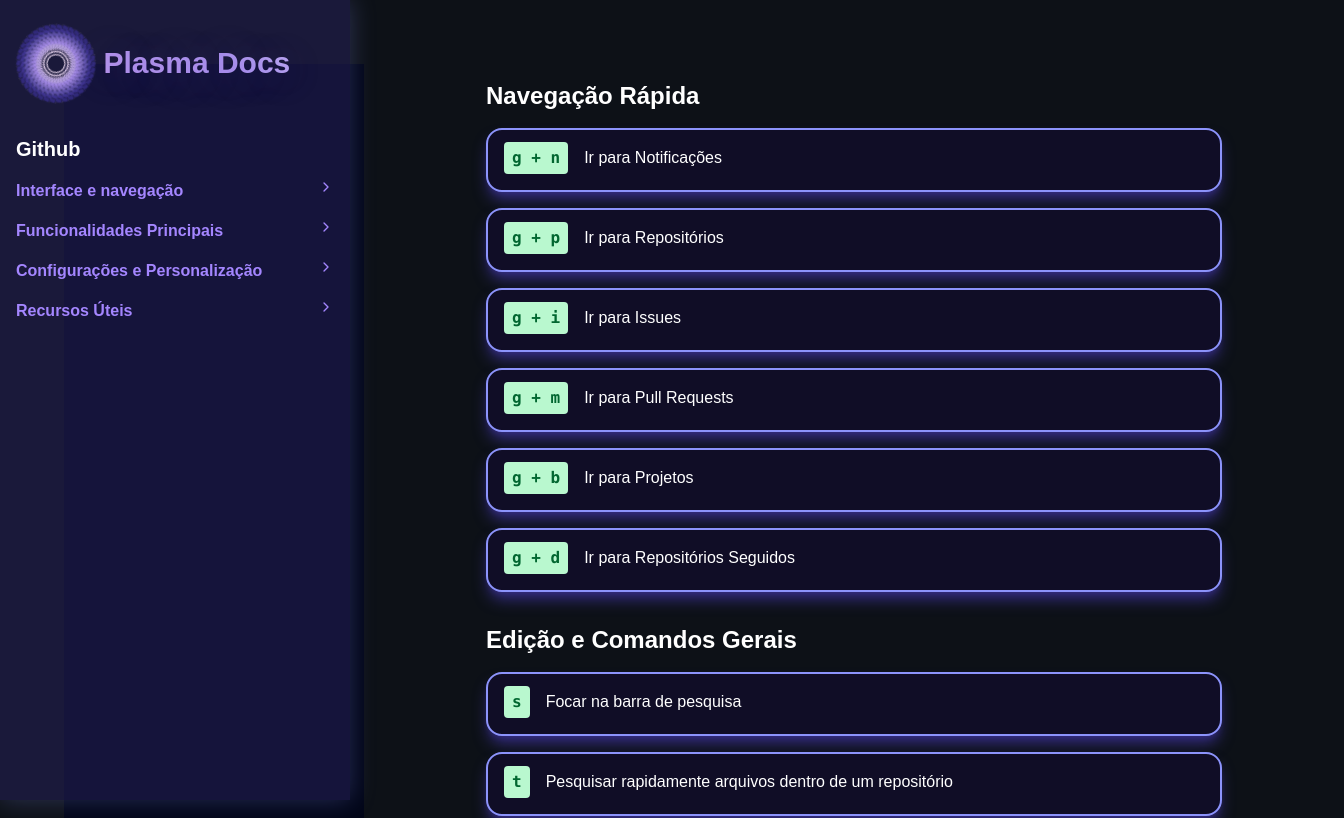
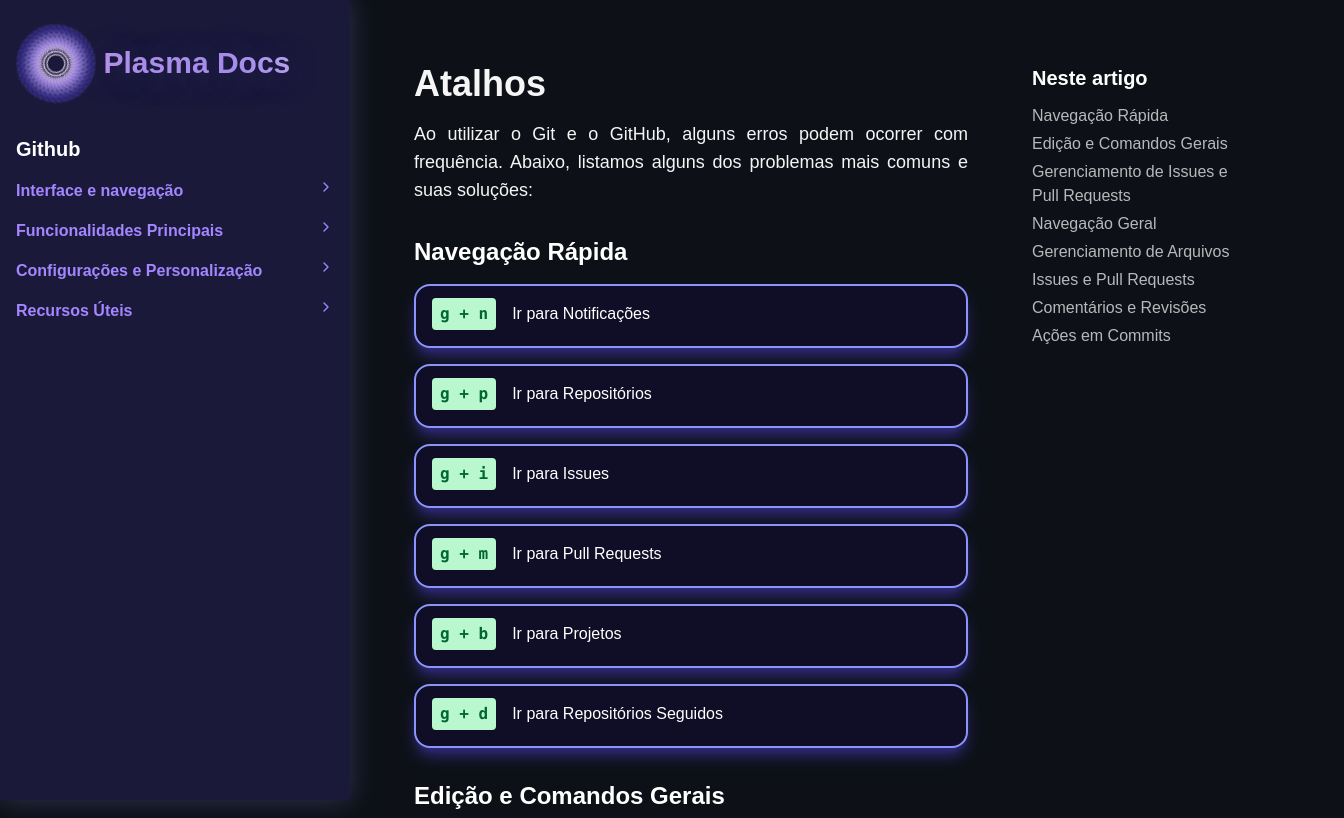
Before and after one commit to Plasma-Dev12/plasma-docs, a Next.js app: page /docs/useful-resources/shortcuts in a window 1280 px wide. Shown: the top 818 px of the page, 1344 px wide, since content can reach past the window. Built offline with nearby package versions, Linux system fonts and the light colour scheme; a web font is replaced by a local one.

Commit message:
✅ ready for final merge

```diff
--- a/src/app/docs/layout.tsx
+++ b/src/app/docs/layout.tsx
@@ -11,7 +11,9 @@ export default function LayoutDocs({
     <>
       <div className="flex w-full justify-between">
         <Sidebar />
-        <div className="flex-1 my-16 mx-16">{children}</div>
+        <main className="flex-1 text-justify text-[#F5F5F5] my-16 mx-16">
+          <div className="flex flex-col max-w-[800px]:">{children}</div>
+        </main>
         <AnchorLinks />
       </div>
       <Footer />
--- a/src/app/docs/useful-resources/common-errors-and-solutions/page.tsx
+++ b/src/app/docs/useful-resources/common-errors-and-solutions/page.tsx
@@ -3,15 +3,22 @@ import ErroSolucao from "@/components/ErroSolucao";
 
 export default function ErrosSolucoesPage() {
   return (
-    <main className="flex flex-row">
-      <section className=" mx-auto w-3/5">
-        <div className="grid grid-cols-1 gap-8 items-stretch p-4 justify-center w-full ">
+    <section className="flex flex-row text-[#F5F5F5]">
+      <div className=" mx-auto flex flex-col">
+        <span className="text-4xl font-bold pb-4">Erros comuns e soluções</span>
+
+        <div className="grid grid-cols-1 gap-8 items-stretch justify-center ">
+          <p className="text-lg">
+            Ao utilizar o Git e o GitHub, alguns erros podem ocorrer com
+            frequência. Abaixo, listamos alguns dos problemas mais comuns e suas
+            soluções:
+          </p>
           {errosSolucoes.map((erroSolucao, index) => (
             <ErroSolucao key={index} content={erroSolucao} />
           ))}
           {/* <ErrosSolucoes content={errosSolucoes[0]} /> */}
         </div>
-      </section>
-    </main>
+      </div>
+    </section>
   );
 }
--- a/src/app/docs/useful-resources/shortcuts/page.tsx
+++ b/src/app/docs/useful-resources/shortcuts/page.tsx
@@ -1,36 +1,31 @@
 import Atalho from "@/components/Atalho";
-import Dica from "@/components/Dica";
-import dicas from "@/content/dicas.json";
+
 import atalhos from "@/content/atalhos.json";
-import { div, object } from "framer-motion/client";
 
 export default function GithubDocs() {
   return (
-    <>
-      <main className="flex flex-row w-screen">
-        <section className="w-[300px] bg-slate-950"></section>
-        <section className=" hidden mx-auto w-3/5 overflow-y-auto">
-          <div className="grid grid-cols-3 gap-8 items-stretch p-4 justify-center w-full ">
-            {dicas.map((dica, index) => (
-              <Dica key={index} content={dica} />
-            ))}
-            {/* <ErrosSolucoes content={errosSolucoes[0]} /> */}
-          </div>
-        </section>
-        <section className="mx-auto w-3/5 overflow-y-auto">
-          <div className="grid grid-cols-1 gap-8 items-stretch p-4 justify-center w-full ">
+    <section className="flex flex-row text-[#F5F5F5]">
+      <div className=" mx-auto flex flex-col">
+        <span className="text-4xl font-bold mb-4">Atalhos</span>
+
+        <div className="grid grid-cols-1 gap-8 items-stretch justify-center ">
+          <p className="text-lg">
+            Ao utilizar o Git e o GitHub, alguns erros podem ocorrer com
+            frequência. Abaixo, listamos alguns dos problemas mais comuns e suas
+            soluções:
+          </p>
           {Object.entries(atalhos).map(([key, value], index) => (
-              <div className="flex flex-col gap-4">
+            <div className="flex flex-col gap-4" key={index}>
               <h2 className="text-2xl text-white font-bold">{key}</h2>
               {value.map((atalho, index) => (
                 <Atalho key={index} content={atalho} />
               ))}
             </div>
           ))}
-            {/* <ErrosSolucoes content={errosSolucoes[0]} /> */}
+        </div>
       </div>
     </section>
-      </main>
-    </>
   );
+  {
   }
+}
--- a/src/components/Atalho.tsx
+++ b/src/components/Atalho.tsx
@@ -11,9 +11,9 @@ export default function Atalho({ content }: AtalhosProps) {
   return (
     <article className="flex flex-col justify-center border-2 border-[#8C93FB] bg-[#100d26] rounded-2xl text-center gap-y-1 px-4 pb-3 pt-2 shadow-lg shadow-[#342C80]">
       <div className="flex flex-row items-center gap-4 py-1">
-        <h3 className="text-green-800 bg-green-200 text-start font-semibold font-mono p-1 px-2 rounded-sm">
+        <h4 className="text-green-800 bg-green-200 text-start font-semibold font-mono p-1 px-2 rounded-sm">
           {content.atalho}
-        </h3>
+        </h4>
         <p className="text-white text-justify text">{content.descricao}</p>
       </div>
     </article>
--- a/src/components/Dica.tsx
+++ b/src/components/Dica.tsx
@@ -12,9 +12,9 @@ export default function Dica({ content }: DicasProps) {
     <article className="flex flex-col justify-center border-2 border-[#8C93FB] bg-[#100d26] rounded-2xl text-center gap-y-1 px-4 pb-3 pt-2 shadow-lg shadow-[#342C80]">
       <div className="flex flex-row items-center gap-2 py-1">
         <LuLightbulb className="text-yellow-400 size-6" />
-        <h3 className="text-yellow-400 font-mono text-xl text-start font-bold">
+        <h4 className="text-yellow-400 font-mono text-xl text-start font-bold">
           {content.titulo}
-        </h3>
+        </h4>
       </div>
       <p className="text-white text-justify text">{content.descricao}</p>
     </article>
--- a/src/components/ErroSolucao.tsx
+++ b/src/components/ErroSolucao.tsx
@@ -29,9 +29,17 @@ export default function ErroSolucao({ content }: ErrosSolucoesProps) {
           </p>
         </div>
         {mostrarSolucoes ? (
-          <LuChevronDown className="text-[#8C93FB] w-6 h-6" />
+          <LuChevronDown
+            width={24}
+            height={24}
+            className="text-[#8C93FB] w-6 h-6"
+          />
         ) : (
-          <LuChevronRight className="text-[#8C93FB] w-6 h-6" />
+          <LuChevronRight
+            width={24}
+            height={24}
+            className="text-[#8C93FB] w-6 h-6"
+          />
         )}
       </div>
       <div
```
Lines whose indentation alone changed are shown as unchanged.
